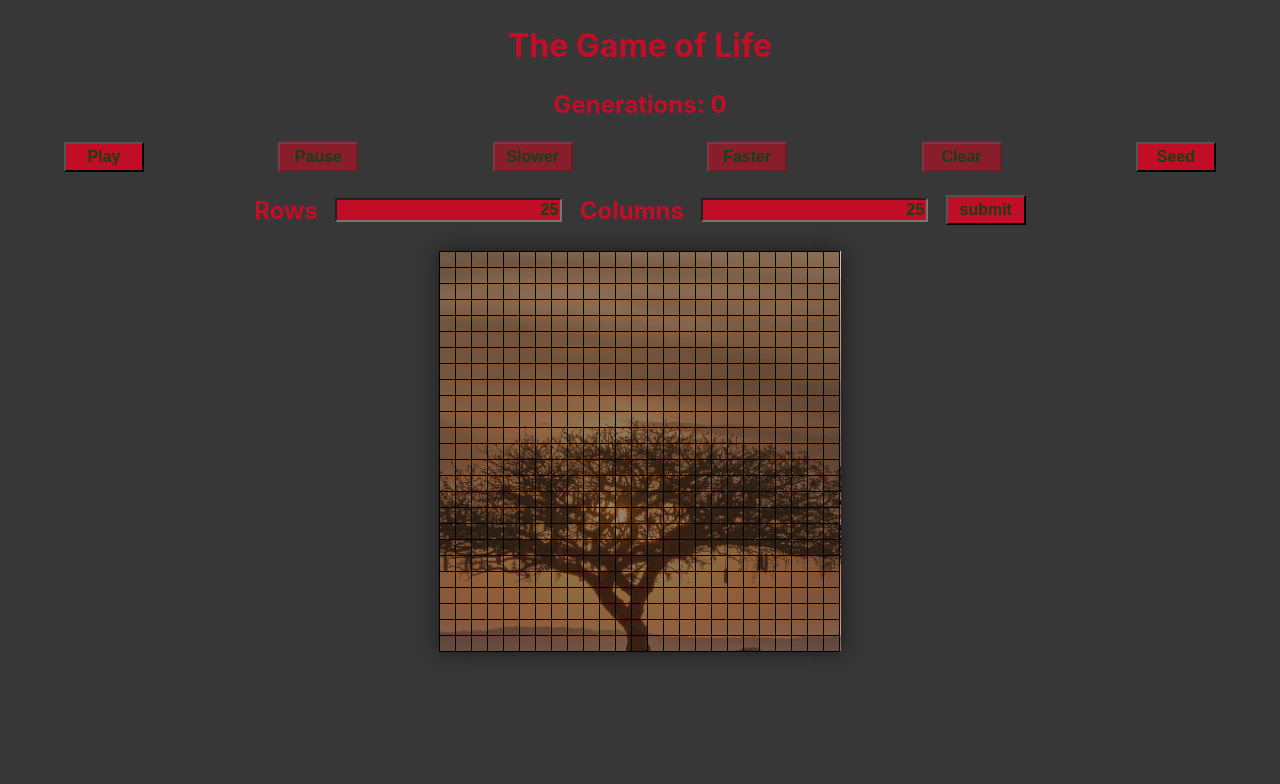
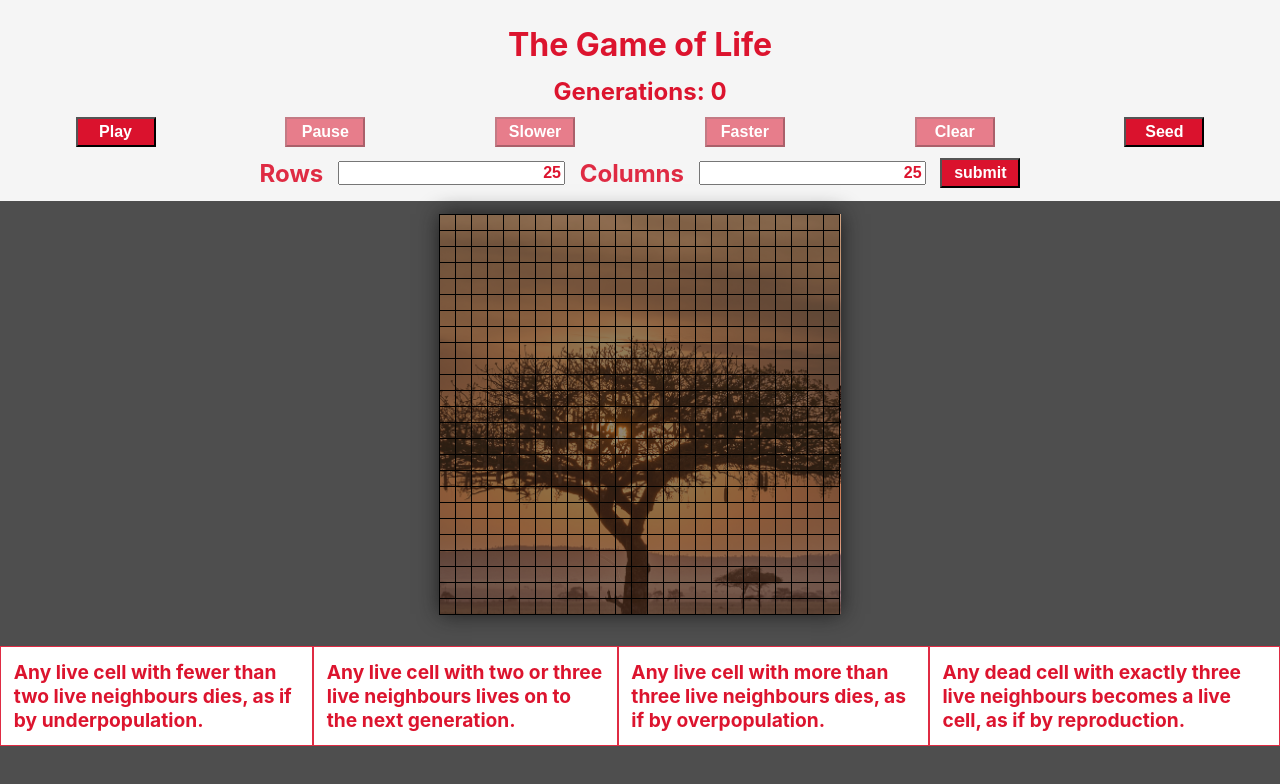
Before and after one commit to FreedomWriter/conways-gol, a React (Create React App) app: page / in a window 1280 px wide. Shown: the top 784 px of the page. Built offline with nearby package versions, Linux system fonts and the light colour scheme.

Commit message:
adjusted colors to meet accesibility contrast thresholds

```diff
--- a/src/App.js
+++ b/src/App.js
@@ -3,6 +3,7 @@ import "./index.css";
 
 import Grid from "./componenets/Grid/Grid.component";
 import Buttons from "./componenets/Buttons/Button.component";
+import Rules from "./componenets/Rules/Rules";
 
 export default class App extends React.Component {
   constructor() {
@@ -148,7 +149,8 @@ export default class App extends React.Component {
 
   render() {
     return (
-      <div>
+      <>
+        <header>
           <h1>The Game of Life</h1>
           <h2>Generations: {this.state.generation}</h2>
           <Buttons
@@ -164,6 +166,7 @@ export default class App extends React.Component {
             userRows={this.state.userRows}
             userCols={this.state.userCols}
           />
+        </header>
         <Grid
           fullGrid={this.state.fullGrid}
           rows={this.rows}
@@ -171,7 +174,8 @@ export default class App extends React.Component {
           handleSelectBox={this.handleSelectBox}
           isPlaying={this.state.isPlaying}
         />
-      </div>
+        <Rules />
+      </>
     );
   }
 }
--- /dev/null
+++ b/src/componenets/Rules/Rules.js
@@ -0,0 +1,24 @@
+import React from "react";
+
+export default function Rules() {
+  return (
+    <div className="rules">
+      <p>
+        Any live cell with fewer than two live neighbours dies, as if by
+        underpopulation.
+      </p>
+      <p>
+        Any live cell with two or three live neighbours lives on to the next
+        generation.
+      </p>
+      <p>
+        Any live cell with more than three live neighbours dies, as if by
+        overpopulation.
+      </p>
+      <p>
+        Any dead cell with exactly three live neighbours becomes a live cell, as
+        if by reproduction.
+      </p>
+    </div>
+  );
+}
--- a/src/index.css
+++ b/src/index.css
@@ -1,17 +1,23 @@
 body {
-  margin: 0;
+  margin: 0 auto;
   font-family: -apple-system, BlinkMacSystemFont, "Segoe UI", "Roboto", "Oxygen",
     "Ubuntu", "Cantarell", "Fira Sans", "Droid Sans", "Helvetica Neue",
     sans-serif;
   -webkit-font-smoothing: antialiased;
   -moz-osx-font-smoothing: grayscale;
-  background-color: rgba(20, 20, 20, 0.85);
+  background-color: rgba(20, 20, 20, 0.75);
   color: rgba(218, 7, 35, 0.85);
 }
 
 code {
   font-family: source-code-pro, Menlo, Monaco, Consolas, "Courier New",
     monospace;
+}
+
+header {
+  /* background-color: rgba(20, 65, 20, 0.95); */
+  background-color: whitesmoke;
+  padding: 1%;
 }
 
 .box {
@@ -21,7 +27,6 @@ code {
   height: 15px;
   margin-left: -1px;
   margin-bottom: -1px;
-  /* opacity: 0.75; */
 }
 
 .off {
@@ -40,15 +45,15 @@ code {
   width: 100%;
   display: flex;
   justify-content: space-between;
-  margin: 2%;
+  margin: 1%;
 }
 
 .grid {
   line-height: 0;
   margin: 0 auto;
   box-shadow: 0px 0px 20px rgba(20, 20, 20, 0.85);
-  margin-top: 2%;
-  background: url(./assets/images/hu-chen-africa.jpg) no-repeat center center
+  margin-top: 1%;
+  background: url(./assets/images/hu-chen-africa.jpg) no-repeat bottom center
     fixed;
   background-size: cover;
 }
@@ -62,18 +67,40 @@ code {
   align-items: center;
 }
 
+.rules {
+  width: 100%;
+  display: flex;
+  margin: 1% auto;
+  align-items: baseline;
+  /* justify-content: space-between;
+  background-color: rgba(20, 65, 20, 0.95); */
+}
+
+.rules p {
+  border: 1px solid rgba(218, 7, 35, 0.85);
+  font-size: 1.2em;
+  padding: 1%;
+  /* background-color: rgba(20, 65, 20, 0.95); */
+
+  background-color: #fff;
+  /* color: rgb(20, 65, 20); */
+  color: rgba(218, 7, 35, 0.95);
+  font-weight: bold;
+}
+
 h1,
 h2 {
   margin: auto;
   text-align: center;
   width: 50%;
-  margin-top: 2%;
-  color: rgba(218, 7, 35, 0.85);
+  margin-top: 1%;
+  color: rgba(218, 7, 35, 0.95);
 }
 
 button {
-  color: rgb(20, 65, 20);
-  background: rgba(218, 7, 35, 0.85);
+  color: #fff;
+  /* color: rgb(20, 65, 20); */
+  background: rgba(218, 7, 35, 0.95);
   width: 80px;
   height: 30px;
   font-size: 1em;
@@ -94,8 +121,9 @@ form {
 }
 
 input {
-  color: rgb(20, 65, 20);
-  background: rgba(218, 7, 35, 0.85);
+  color: rgba(218, 7, 35, 0.95);
+  /* color: rgb(20, 65, 20); */
+  /* background: rgba(218, 7, 35, 0.95); */
   text-align: right;
   font-size: 1em;
   font-weight: bold;
@@ -119,4 +147,7 @@ label {
     flex-flow: column;
     width: 95%;
   }
+  .rules {
+    flex-flow: column nowrap;
+  }
 }
```
Lines whose indentation alone changed are shown as unchanged.
